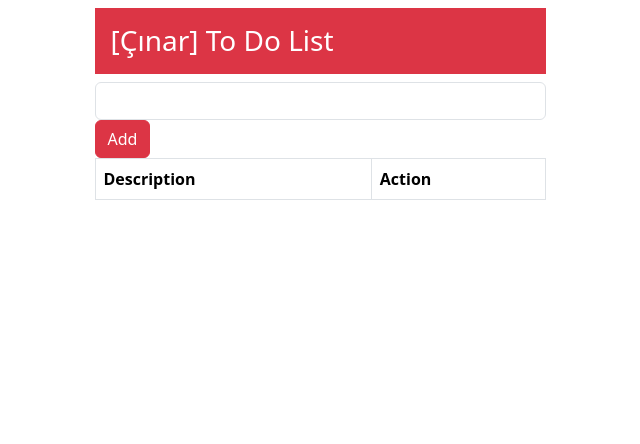
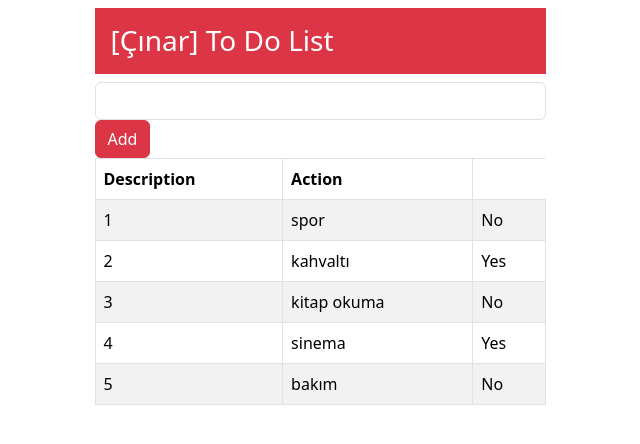
Before and after one commit to MuratKymc/todoApp, an Angular app: page / in a window 1280 px wide. Shown: the top 444 px of the page, without its empty margins (320-960 px from the left). Built offline with nearby package versions, Linux system fonts and the light colour scheme.

Commit message:
4:Creating-model

```diff
--- a/src/app/app.component.html
+++ b/src/app/app.component.html
@@ -22,9 +22,18 @@
         </thead>
 
         <tbody>
-          <tr *ngFor="let item of items">
+          <tr *ngFor="let item of getItems(); let i = index">
+            <td>{{ i+1 }}</td>
             <td>{{ item.description}}</td>
-            <td>{{ item.action}}</td>
+            <td [ngSwitch]="item.action">
+              <span *ngSwitchCase="true">
+                Yes
+              </span>
+              <span *ngSwitchCase="false">
+                No
+              </span>
+
+            </td>
           </tr>
         </tbody>
       </table>
--- a/src/app/app.component.ts
+++ b/src/app/app.component.ts
@@ -14,4 +14,8 @@ export class AppComponent {
     return this.model.user;
   }
 
+  getItems(){
+    return this.model.items;
+  }
+
 }
--- a/src/app/model.ts
+++ b/src/app/model.ts
@@ -6,9 +6,10 @@ export class Model{
         this.user = "Çınar";
         this.items = [
             new TodoItem("spor",false),
-            new TodoItem("kahvaltı",false),
+            new TodoItem("kahvaltı",true),
             new TodoItem("kitap okuma",false),
-            new TodoItem("sinema",false),
+            new TodoItem("sinema",true),
+            new TodoItem("bakım",false),
           ];
     }
 }
```
Also changed, not shown: 1 other file (tests, documents, lock files or other folders).
